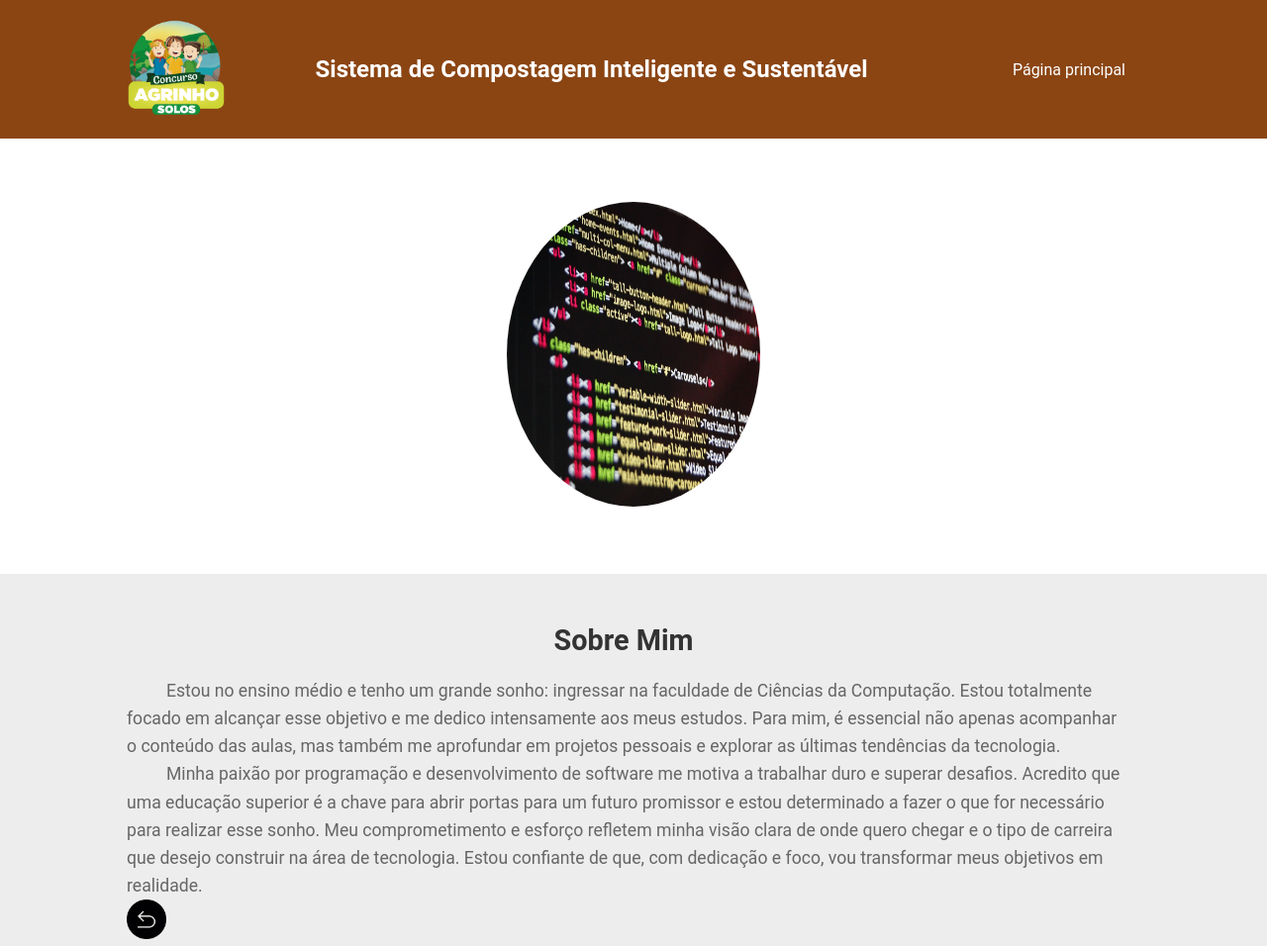
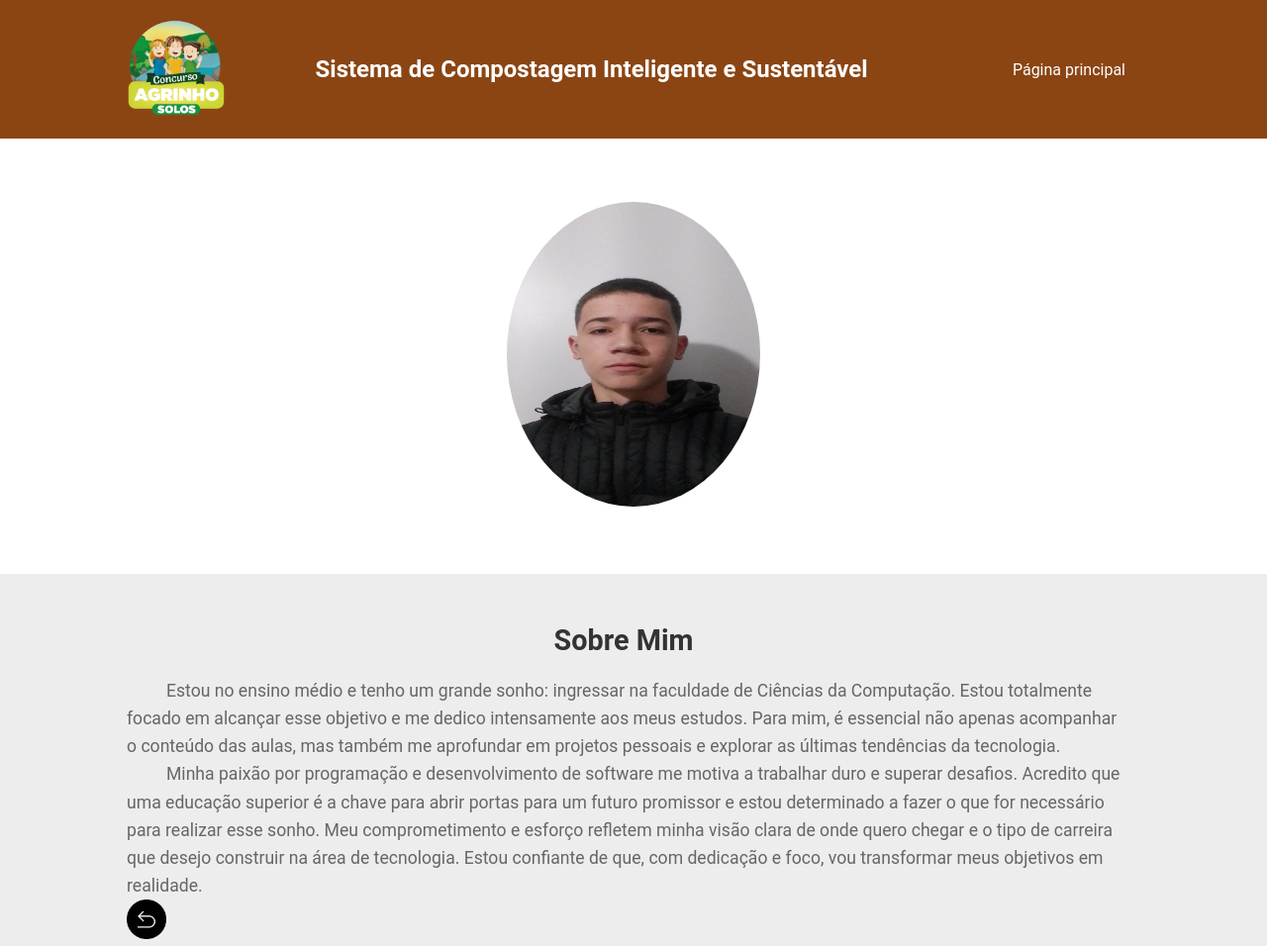
Before and after one commit to github-escola-bruno/Bruno-Compostagem, a plain HTML site: page sobre.html in a window 1280 px wide. Shown: the top 956 px of the page at 99% size. Drawn offline with Linux system fonts and the light colour scheme.

Commit message:
sgsdgsdg

```diff
--- a/sobre.html
+++ b/sobre.html
@@ -23,7 +23,7 @@
     </header>
 
     <div class="banner">
-        <img id="sobre-banner" src="img/programacao2.jpg" alt="Banner" class="banner-img">
+        <img id="sobre-banner" src="img/WhatsApp Image 2024-08-09 at 12.24.23.jpeg" alt="Banner" class="banner-img">
     </div>
 
     <section class="sessao">
```
Also changed, not shown: img/WhatsApp Image 2024-08-09 at 12.24.23.jpeg (added).
